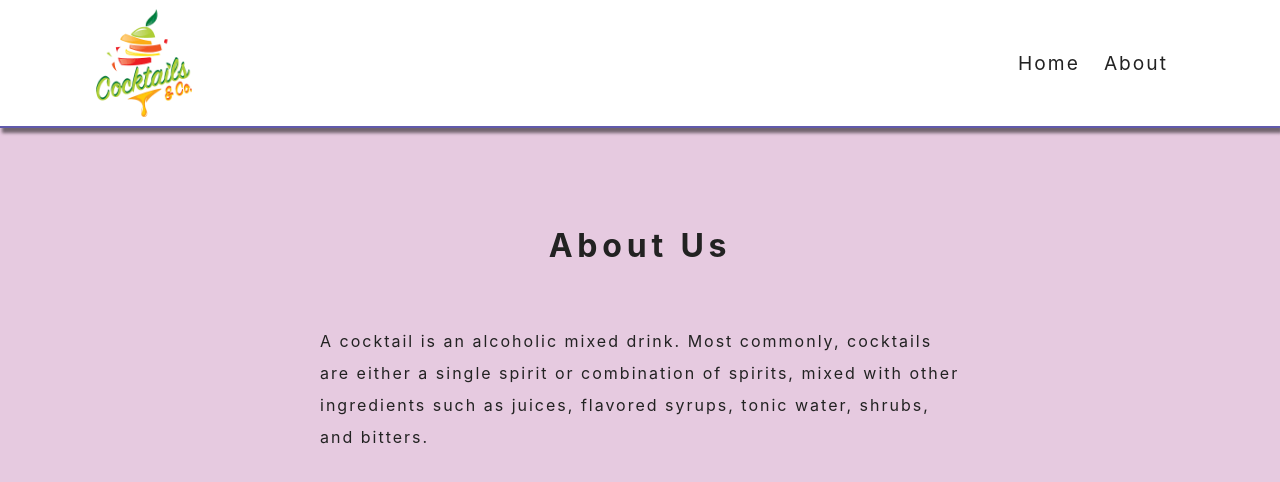
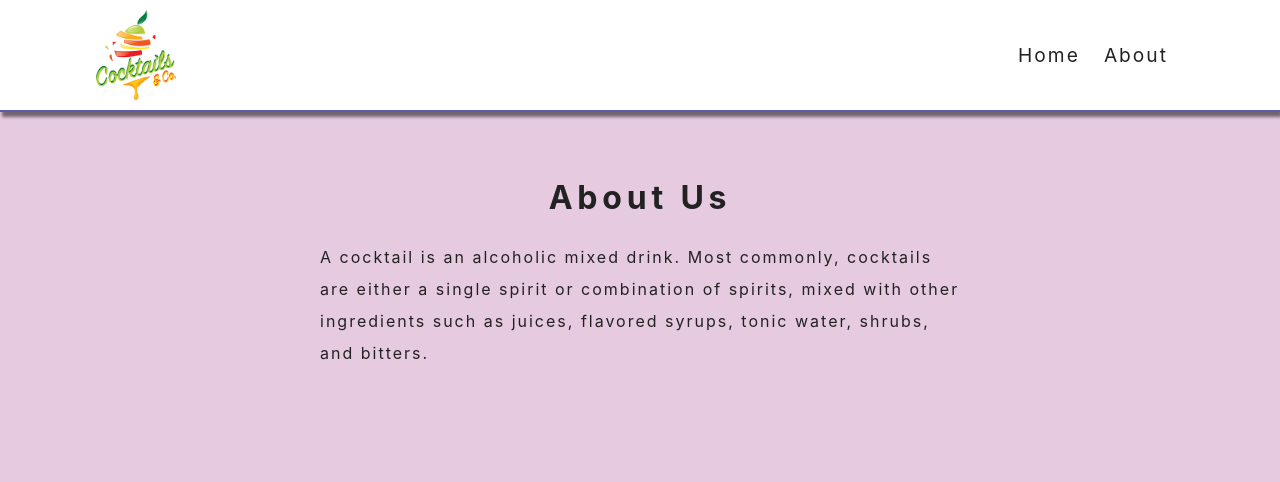
Before and after one commit to vtrivedi0621/vtrivedi0621.github.io, a React (Create React App) app: page /about in a window 1280 px wide. Shown: the top 482 px of the page. Built offline with nearby package versions, Linux system fonts and the light colour scheme; no server answers.

Commit message:
added changes

```diff
--- a/src/styles.css
+++ b/src/styles.css
@@ -127,7 +127,7 @@
   */
   .navbar {
     background: var(--mainWhite);
-    height: 8rem;
+    height: 7rem;
     display: flex;
     align-items: center;
     border-bottom: 2px solid var(--primaryColor);
@@ -160,7 +160,7 @@
     color: var(--primaryColor);
   }
   .logo {
-    width: 6rem;
+    width: 5rem;
   }
   /*
   ======
@@ -197,15 +197,14 @@
   */
 
   .section {
-    padding: 5rem 0;
+    padding: 4rem 0;
   }
   .section-title {
     font-size: 2rem;
     text-transform: capitalize;
     letter-spacing: var(--mainSpacing);
     text-align: center;
-    margin-bottom: 3.5rem;
-    margin-top: 1rem;
+
   }
   .cocktails-center {
     width: var(--smallWidth);
@@ -214,7 +213,7 @@
     display: grid;
     row-gap: 2rem;
     column-gap: 2rem;
-    /* align-items: start; */
+
   }
   @media screen and (min-width: 576px) {
     .cocktails-center {
@@ -240,7 +239,7 @@
     box-shadow: var(--darkShadow);
   }
   .cocktail img {
-    height: 20rem;
+    height: 18rem;
     object-fit: cover;
     border-top-left-radius: var(--mainBorderRadius);
     border-top-right-radius: var(--mainBorderRadius);
@@ -257,7 +256,7 @@
     font-size: 2rem;
   }
   .cocktail-footer p {
-    color: var(--darkGrey);
+    color:crimson;
     margin-bottom: 0.5rem;
   }
   /*
@@ -266,7 +265,7 @@
   ======
   */
   .search {
-    margin-top: 1rem;
+    margin-top: -1rem;
     padding-bottom: 0;
   }
 
@@ -292,23 +291,14 @@
 
   }
   .form-control input {
-    /* width: 100%;
-    border: none;
-    border-color: transparent;
-    background: var(--mainBackground);
-    border-radius: var(--mainBorderRadius);
-    padding: 0.5rem;
-    font-size: 1.2rem; */
+
     width: 100%;
-    /* margin: px; */
     padding: 0.5rem;
     border-radius: 1000px;
     border: 1px solid #0000ff;
     box-shadow: 1px 0.5px #888888;
     font-size: 1.2rem;
     background: var(--mainBackground);
-    border-color: transparent;
-
   }
   /*
   ======
```
